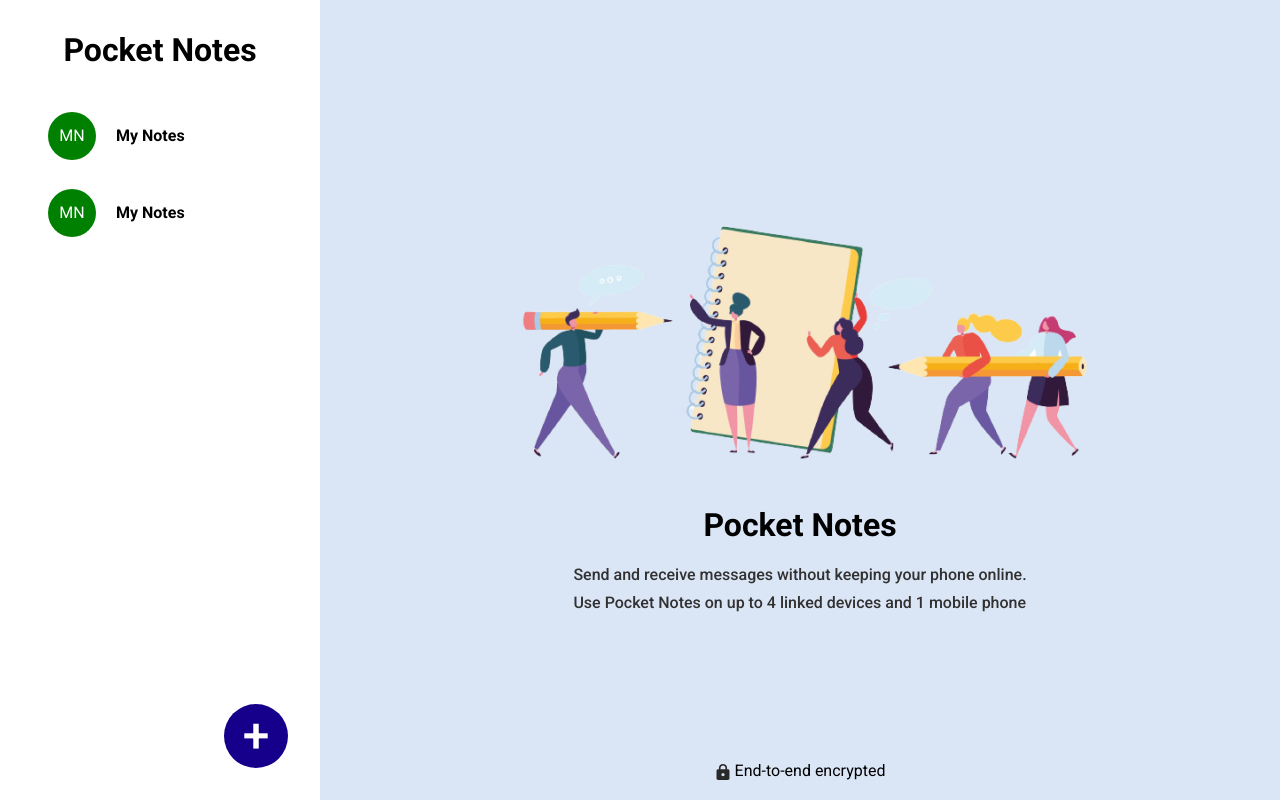
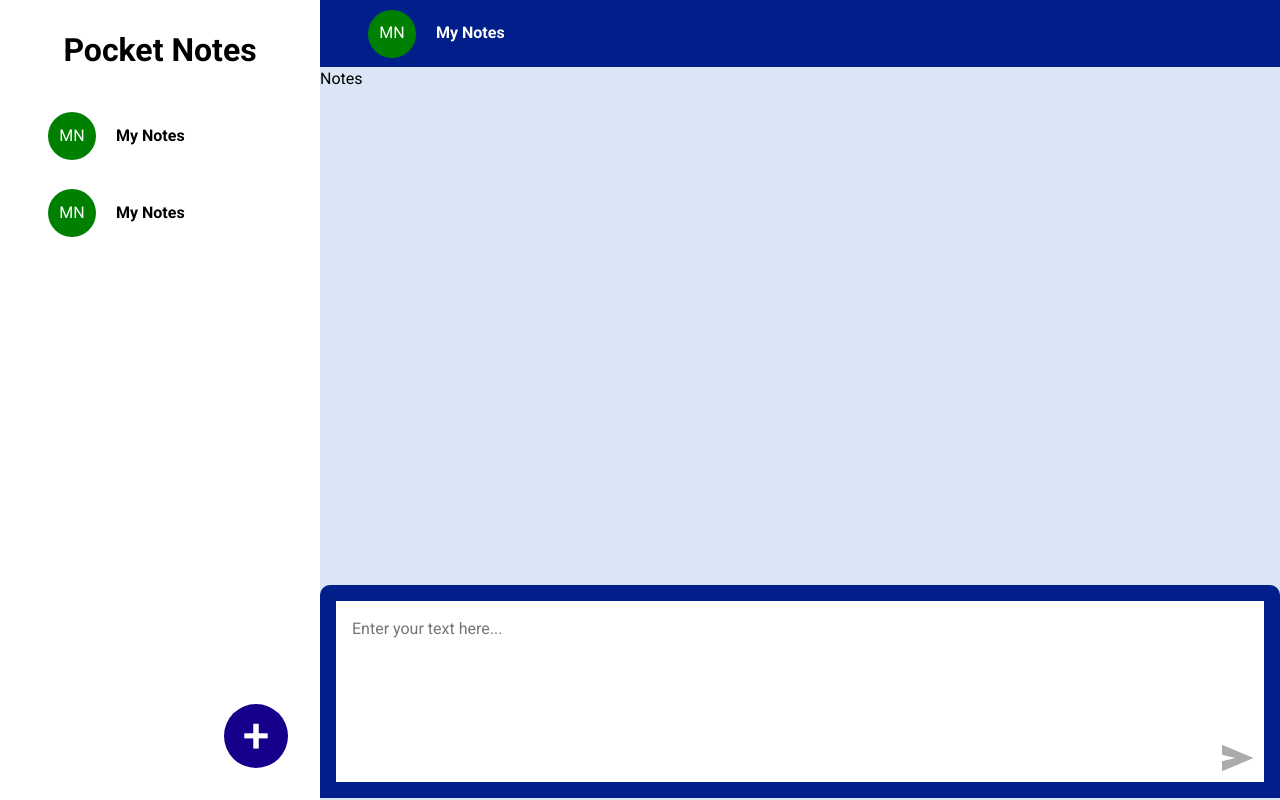
Before and after one commit to adityagangil/Figma-Pocket-Notes, a React (Create React App) app: page / in a window 1280 px wide. Built offline with nearby package versions, Linux system fonts and the light colour scheme.

Commit message:
single group

```diff
--- /dev/null
+++ b/src/components/singleGroup/SingleGroup.jsx
@@ -0,0 +1,28 @@
+import styles from "./singleGroup.module.css";
+import sendIcon from "../../assets/icons/send-icon.svg";
+
+export const SingleGroup = () => {
+  return (
+    <div className={styles.container}>
+      <div className={styles.groupName}>
+        <div className={styles.img_circle}>
+          <p>MN</p>
+        </div>
+
+        <h4>My Notes</h4>
+      </div>
+
+      <div>Notes</div>
+
+      <div className={styles.message_container}>
+        <textarea
+          className={styles.message}
+          rows="6"
+          placeholder="Enter your text here..."
+        />
+
+        <img src={sendIcon} alt="Send" className={styles.sendIcon} />
+      </div>
+    </div>
+  );
+};
--- /dev/null
+++ b/src/components/singleGroup/singleGroup.module.css
@@ -0,0 +1,63 @@
+.container {
+  height: 100vh;
+  background-color: var(--bg-blue);
+  position: relative;
+  overflow: hidden;
+}
+
+.groupName {
+  display: flex;
+  align-items: center;
+  gap: 0 20px;
+  padding: 0 3rem;
+  background-color: var(--head-blue);
+  color: white;
+}
+
+.img_circle {
+  width: 3em;
+  height: 3em;
+  background-color: green;
+  border-radius: 50%;
+  display: flex;
+  justify-content: center;
+  align-items: center;
+}
+
+.message_container {
+  position: absolute;
+  bottom: 0;
+  width: 100%;
+  margin-bottom: -6px;
+}
+
+.message {
+  width: 100%;
+  border: 1rem solid var(--head-blue);
+  resize: none;
+  padding: 1rem;
+  padding-right: 2rem;
+  border-top-left-radius: 10px;
+  border-top-right-radius: 10px;
+  position: relative;
+}
+
+.message::-webkit-scrollbar {
+  width: 10px;
+}
+
+.message::-webkit-scrollbar-track {
+  background: gray;
+}
+
+.message::-webkit-scrollbar-thumb {
+  background-color: rgb(181, 170, 170);
+}
+
+.sendIcon {
+  position: absolute;
+  right: 1.6rem;
+  bottom: 2rem;
+  width: 2rem;
+  height: 2rem;
+}
--- a/src/pages/home/HomePage.jsx
+++ b/src/pages/home/HomePage.jsx
@@ -2,6 +2,7 @@ import React from "react";
 import styles from "./homepage.module.css";
 import { Sidebar } from "../../components/sidebar/Sidebar";
 import { Landing } from "../../components/landing/Landing";
+import { SingleGroup } from "../../components/singleGroup/SingleGroup";
 
 export default function HomePage() {
   return (
@@ -9,8 +10,12 @@ export default function HomePage() {
       <div className={styles.left_container}>
         <Sidebar />
       </div>
+      {/* <div className={styles.right_container}>
+        <Landing />
+      </div> */}
+
       <div className={styles.right_container}>
-        <Landing />
+        <SingleGroup />
       </div>
     </div>
   );
```
